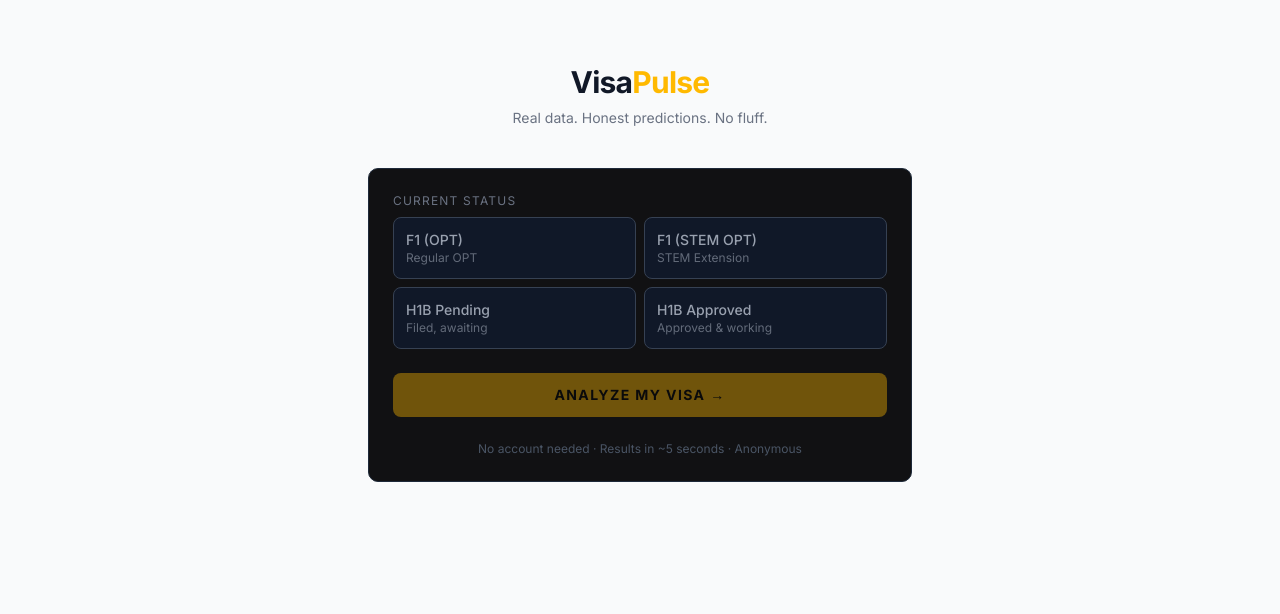
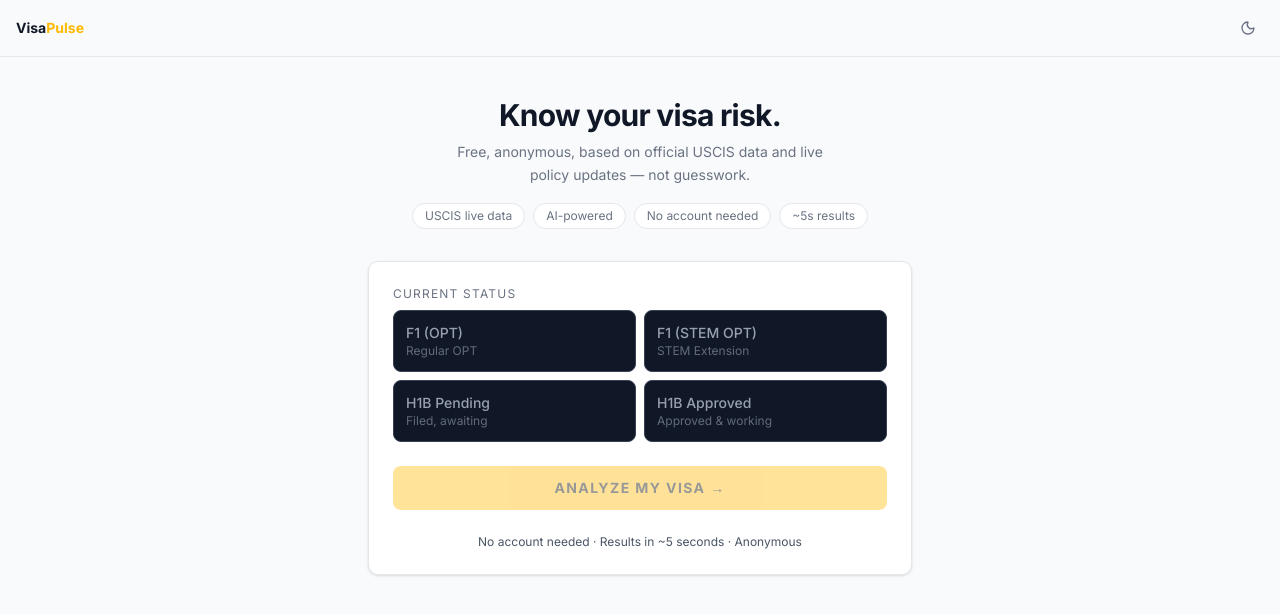
Before and after one commit to harshil-sanghvi/visapulse, a Next.js app: page / in a window 1280 px wide. Shown: the top 614 px of the page. Built offline with nearby package versions, Linux system fonts and the light colour scheme.

Commit message:
feat: landing page hero text, trust pills, ThemeToggle nav bar

```diff
--- a/app/page.tsx
+++ b/app/page.tsx
@@ -1,17 +1,40 @@
 import { AnalyzeForm } from '@/components/form/AnalyzeForm'
+import { ThemeToggle } from '@/components/ui/ThemeToggle'
 
 export default function HomePage() {
   return (
-    <main className="mx-auto max-w-xl px-4 py-16">
-      <div className="mb-10 text-center">
-        <h1 className="text-3xl font-bold tracking-tight">
+    <div className="min-h-screen bg-gray-50 dark:bg-[#0d0d0f]">
+      <nav className="flex items-center justify-between px-4 py-3 border-b border-gray-200 dark:border-gray-800">
+        <span className="text-sm font-bold text-gray-900 dark:text-white">
           Visa<span className="text-amber-400">Pulse</span>
-        </h1>
-        <p className="mt-2 text-sm text-gray-500">Real data. Honest predictions. No fluff.</p>
-      </div>
-      <div className="rounded-lg border border-gray-800 bg-[#111113] p-6">
-        <AnalyzeForm />
-      </div>
-    </main>
+        </span>
+        <ThemeToggle />
+      </nav>
+
+      <main className="mx-auto max-w-xl px-4 py-10">
+        <div className="mb-8 text-center">
+          <h1 className="text-3xl font-bold tracking-tight text-gray-900 dark:text-white">
+            Know your visa risk.
+          </h1>
+          <p className="mt-2 text-sm text-gray-500 dark:text-gray-500 max-w-sm mx-auto leading-relaxed">
+            Free, anonymous, based on official USCIS data and live policy updates — not guesswork.
+          </p>
+          <div className="mt-4 flex flex-wrap gap-2 justify-center">
+            {['USCIS live data', 'AI-powered', 'No account needed', '~5s results'].map(pill => (
+              <span
+                key={pill}
+                className="text-xs px-3 py-1 rounded-full border border-gray-200 dark:border-gray-700 bg-white dark:bg-gray-900 text-gray-500 dark:text-gray-400"
+              >
+                {pill}
+              </span>
+            ))}
+          </div>
+        </div>
+
+        <div className="rounded-lg border border-gray-200 dark:border-gray-800 bg-white dark:bg-[#111113] p-6 shadow-sm">
+          <AnalyzeForm />
+        </div>
+      </main>
+    </div>
   )
 }
```
